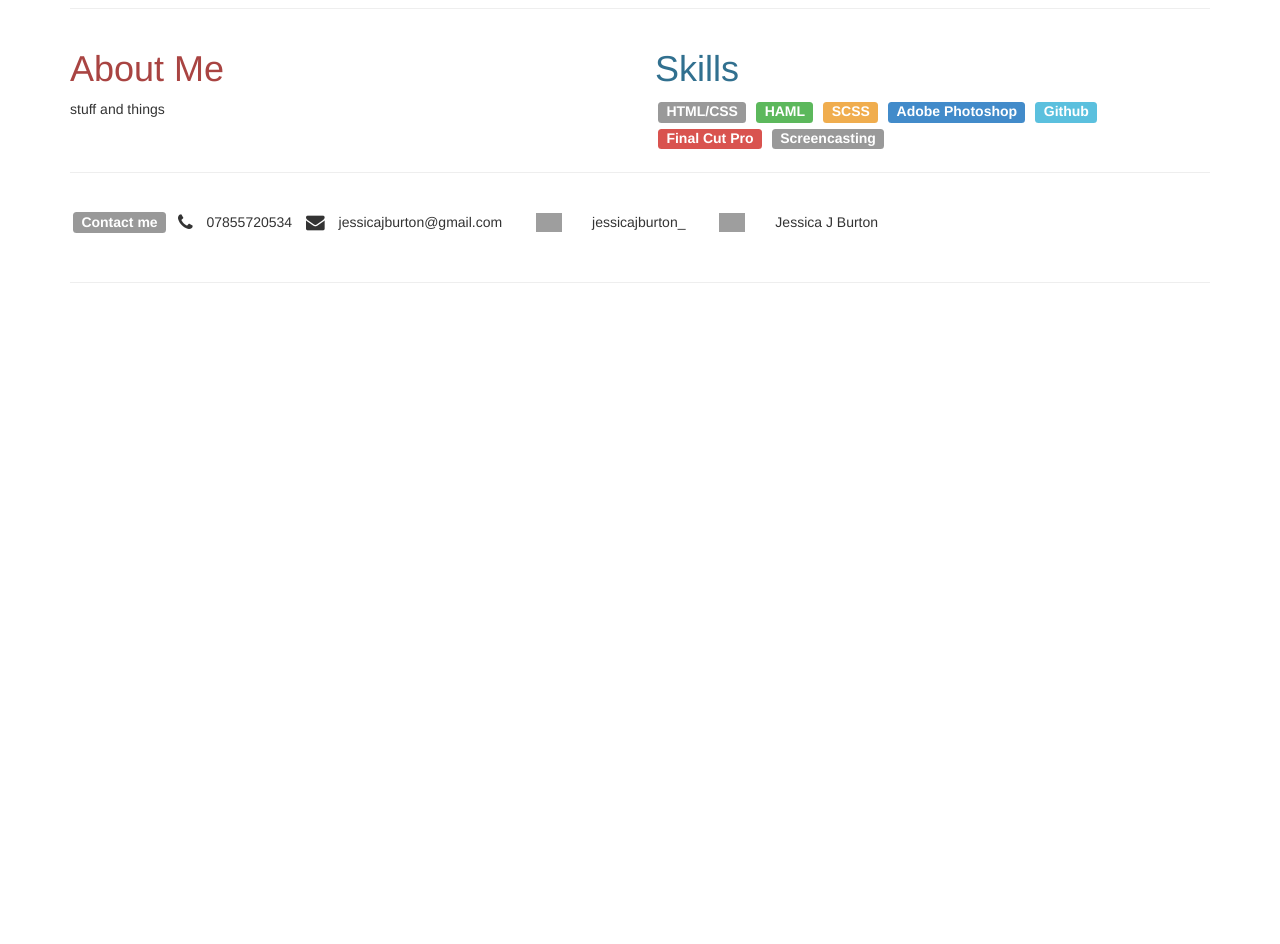
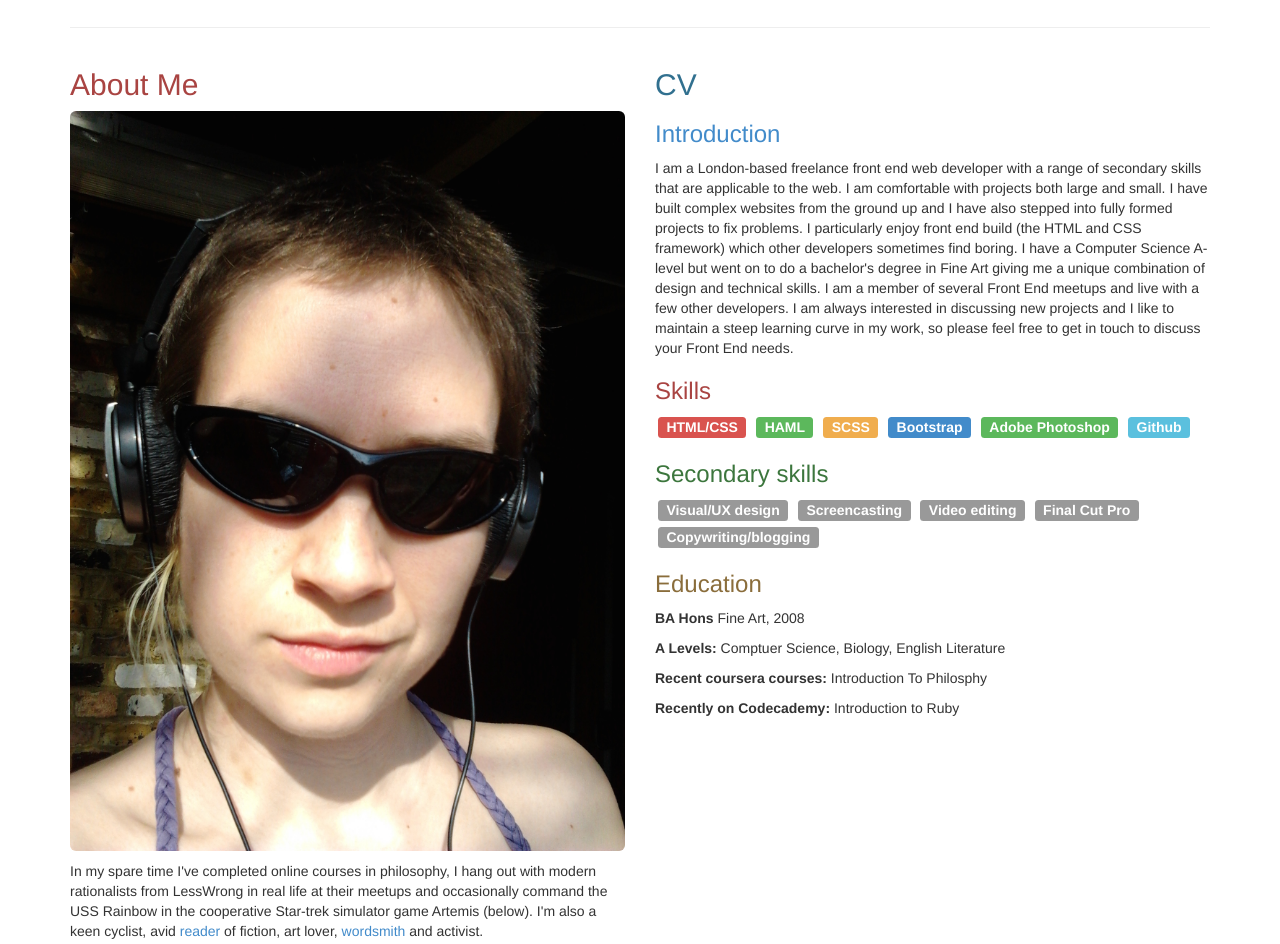
Before and after one commit to pinkfluffica/jessicajburton-website, a plain HTML site: page index.html in a window 1280 px wide. Shown: the part 789-1733 px from the top of the page. Before the commit the page ends 1092 px from the top, so only its background shows below. Drawn offline with nearby package versions, Linux system fonts and the light colour scheme; grey boxes are pictures that could not be loaded.

Commit message:
Final content for front page

```diff
--- a/css/custom.css
+++ b/css/custom.css
@@ -14,26 +14,18 @@ li {
   list-style: none;
   margin: 5px;
 }
-.img-project {
-
-}
 
 .bg-info {
   padding: 5px;
 }
 
-/*footer {
-  text-align: center;
-}*/
-
 footer p {
   display: inline-block;
-  margin-left: 5px;
-  margin-right: 5px;
-
+  margin-left: 3px;
+  margin-right: 3px;
 }
 
-.icon{
+.icon {
   width: 26px;
   height: 19px;
   margin: 20px;
@@ -44,3 +36,7 @@ footer p {
   display: inline-block;
   margin: 3px;
 }
+
+.img-margin {
+  margin-bottom: 10px;
+}
--- a/index.html
+++ b/index.html
@@ -27,16 +27,15 @@
       </header>
       <div class="row">
         <div class="col-xs-12 col-sm-6">
-          <h1 class="text-info">Projects</h1>
-          <ul>
-            <li><a href="adidas.html"><img src="images/adidasscreenshot1.jpg" class="img-responsive img-rounded img-project"/></a></li>
+          <h2 class="text-info">Projects</h2>
+
+            <a href="adidas.html"><img src="images/adidasscreenshot1.jpg" class="img-responsive img-rounded img-project"/></a></li>
             <a href="adidas.html"><p class="bg-info">Underwear Finder for Adidas</p></a>
-            <li><a href="watu.html"><img src="images/watulogobigger.png" class="img-responsive img-rounded img-project"/></a></li>
+            <a href="watu.html"><img src="images/watulogobigger.png" class="img-responsive img-rounded"/></a></li>
             <a href="watu.html"><p class="bg-info"> Testing and HTML/CSS fixes for Watu</p></a>
-          </ul>
         </div>
         <div class="col-xs-12 col-sm-6">
-          <h1 class="text-warning">Latest Tweets</h1>
+          <h2 class="text-warning">Latest Tweets</h2>
           <a class="twitter-timeline" href="https://twitter.com/JessicaJBurton_" data-widget-id="445552027112730624">Tweets by @JessicaJBurton_</a>
           <script>!function(d,s,id){var js,fjs=d.getElementsByTagName(s)[0],p=/^http:/.test(d.location)?'http':'https';if(!d.getElementById(id)){js=d.createElement(s);js.id=id;js.src=p+"://platform.twitter.com/widgets.js";fjs.parentNode.insertBefore(js,fjs);}}(document,"script","twitter-wjs");</script>
         </div>
@@ -44,26 +43,48 @@
       <hr>
       <div class="row">
         <div class="col-xs-12 col-sm-6">
-          <h1 class="text-danger">About Me</h1>
-          <p>stuff and things</p>
+          <h2 class="text-danger">About Me</h2>
+          <img src="images/badassjess.jpg" class="img-responsive img-rounded img-margin">
+          <p>In my spare time I've completed online courses in philosophy, I hang out with modern rationalists from LessWrong in real life at their meetups and occasionally command the USS Rainbow in the cooperative Star-trek simulator game Artemis (below). I'm also a keen cyclist, avid <a href="https://www.goodreads.com/user/show/813990-jessica">reader</a> of fiction, art lover, <a href="http://ssica3003.wordpress.com">wordsmith</a> and activist.</p>
+          <img src="images/artemis.jpg" class="img-responsive img-rounded">
         </div>
         <div class="col-xs-12 col-sm-6">
-          <h1 class="text-info">Skills</h1>
-          <span class="label label-default">HTML/CSS</span> <span class="label label-success">HAML</span>  <span class="label label-warning">SCSS</span> <span class="label label-primary">Adobe Photoshop</span> <span class="label label-info">Github</span> <span class="label label-danger">Final Cut Pro</span> <span class="label label-default">Screencasting</span>
+          <h2 class="text-info">CV</h2>
+          <h3 class="text-primary">Introduction</h3>
+          <p>I am a London-based freelance front end web developer with a range of secondary skills that are applicable to the web. I am comfortable with projects both large and small. I have built complex websites from the ground up and I have also stepped into fully formed projects to fix problems. I particularly enjoy front end build (the HTML and CSS framework) which other developers sometimes find boring. I have a Computer Science A-level but went on to do a bachelor's degree in Fine Art giving me a unique combination of design and technical skills. I am a member of several Front End meetups and live with a few other developers. I am always interested in discussing new projects and I like to maintain a steep learning curve in my work, so please feel free to get in touch to discuss your Front End needs. </p>
+          <h3 class="text-danger">Skills</h3>
+          <span class="label label-danger">HTML/CSS</span>
+          <span class="label label-success">HAML</span>
+          <span class="label label-warning">SCSS</span>
+          <span class="label label-primary">Bootstrap </span>
+          <span class="label label-success">Adobe Photoshop</span>
+          <span class="label label-info">Github</span>
+
+          <h3 class="text-success">Secondary skills</h3>
+          <span class="label label-default">Visual/UX design</span>
+          <span class="label label-default">Screencasting</span>
+          <span class="label label-default">Video editing</span>
+          <span class="label label-default">Final Cut Pro</span>
+          <span class="label label-default">Copywriting/blogging</span>
+          <h3 class="text-warning">Education</h3>
+          <p><strong>BA Hons</strong> Fine Art, 2008</p>
+          <p><strong>A Levels:</strong> Comptuer Science, Biology, English Literature
+          <p><strong>Recent coursera courses:</strong> Introduction To Philosphy</p>
+          <p><strong>Recently on Codecademy:</strong> Introduction to Ruby</p>
+
         </div>
       </div><!-- .row -->
-      <hr>
+      <hr />
       <footer>
         <div>
-          <span class="label label-default"> Contact me</span>
+          <span class="label label-primary"> Contact me</span>
           <p><i class="fa fa-phone fa-lg"></i></p> <p>07855720534 </p>
           <p><i class="fa fa-envelope fa-lg"></i></p> <p>jessicajburton@gmail.com</p>
-          <p><img src="https://g.twimg.com/Twitter_logo_blue.png" class="icon"></p><p>jessicajburton_</p>
-          <p><img src="https://dlc1-s.licdn.com/sites/default/files/InBug-30px-R.png" class="icon"> </p><p>Jessica J Burton</p>
+          <p><a href="https://twitter.com/JessicaJBurton_"><img src="https://g.twimg.com/Twitter_logo_blue.png" class="icon"></a></p><p>jessicajburton_</p>
+          <p><a href="http://uk.linkedin.com/in/jessicajburton/"><img src="https://dlc1-s.licdn.com/sites/default/files/InBug-30px-R.png" class="icon"></a> </p><p>JessicaJBurton</p>
+          <p><a href="https://github.com/ssica3003"><img src="images/GitHub-Mark-32px.png" class="icon"></a></p><p>ssica3003</p>
         </div>
       </footer>
-
-      <hr />
 
 
 
```
Also changed, not shown: images/GitHub-Mark-32px.png (added).
